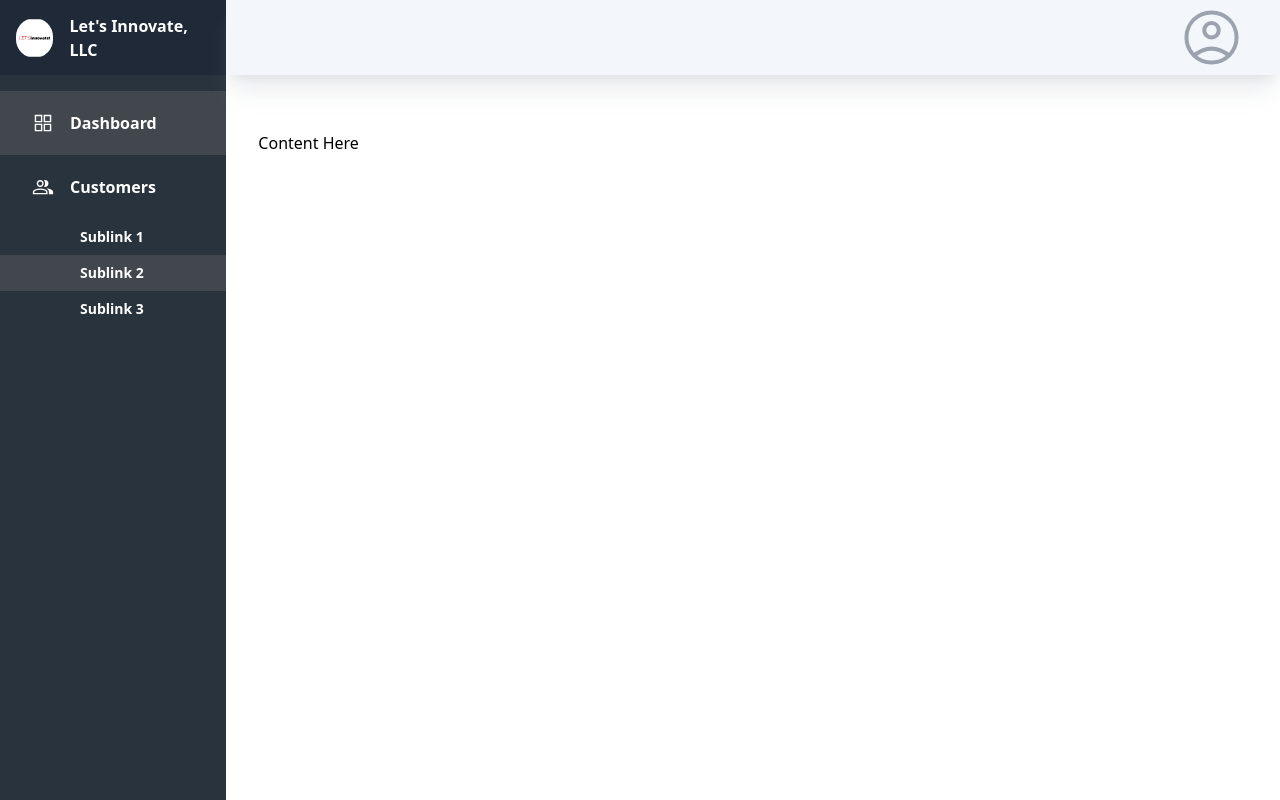
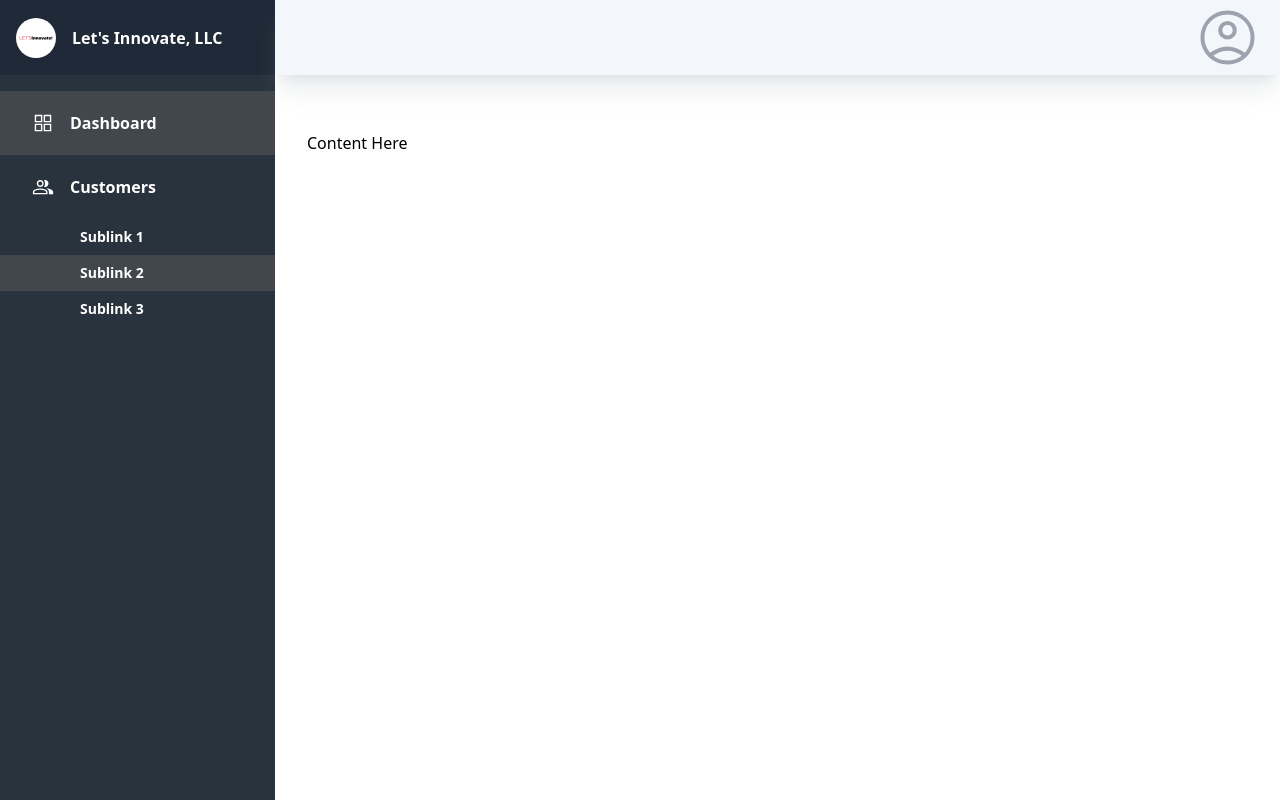
Before and after one commit to NathanBate/admin-dashboard-vue3, a Vue app: page / in a window 1280 px wide. Built offline with nearby package versions, Linux system fonts and the light colour scheme.

Commit message:
menu width fix

```diff
--- a/src/App.vue
+++ b/src/App.vue
@@ -48,7 +48,7 @@
         </div>
       </div>
 
-    <div class="flex flex-col w-[100vw]">
+    <div class="flex flex-col w-[100vw] xl:w-[calc(100vw-275px)]">
       <div class="flex justify-center h-[75px] bg-[#f3f7fc] globalHeaderBar">
         <div class="block xl:hidden">
           <div class="p-5 hover:bg-gray-200 bg-transparent cursor-pointer" @click="toggleGlobalMenu">
@@ -58,7 +58,7 @@
           </div>
         </div>
         <div class="flex-auto"></div>
-        <div class="flex items-center p-5 hover:bg-gray-200 mr-4">
+        <div class="flex items-center p-5 hover:bg-gray-200">
           <div class="w-[65px] h-[65px]">
             <UserIcon class="rounded-full fill-gray-400"/>
           </div>
```
